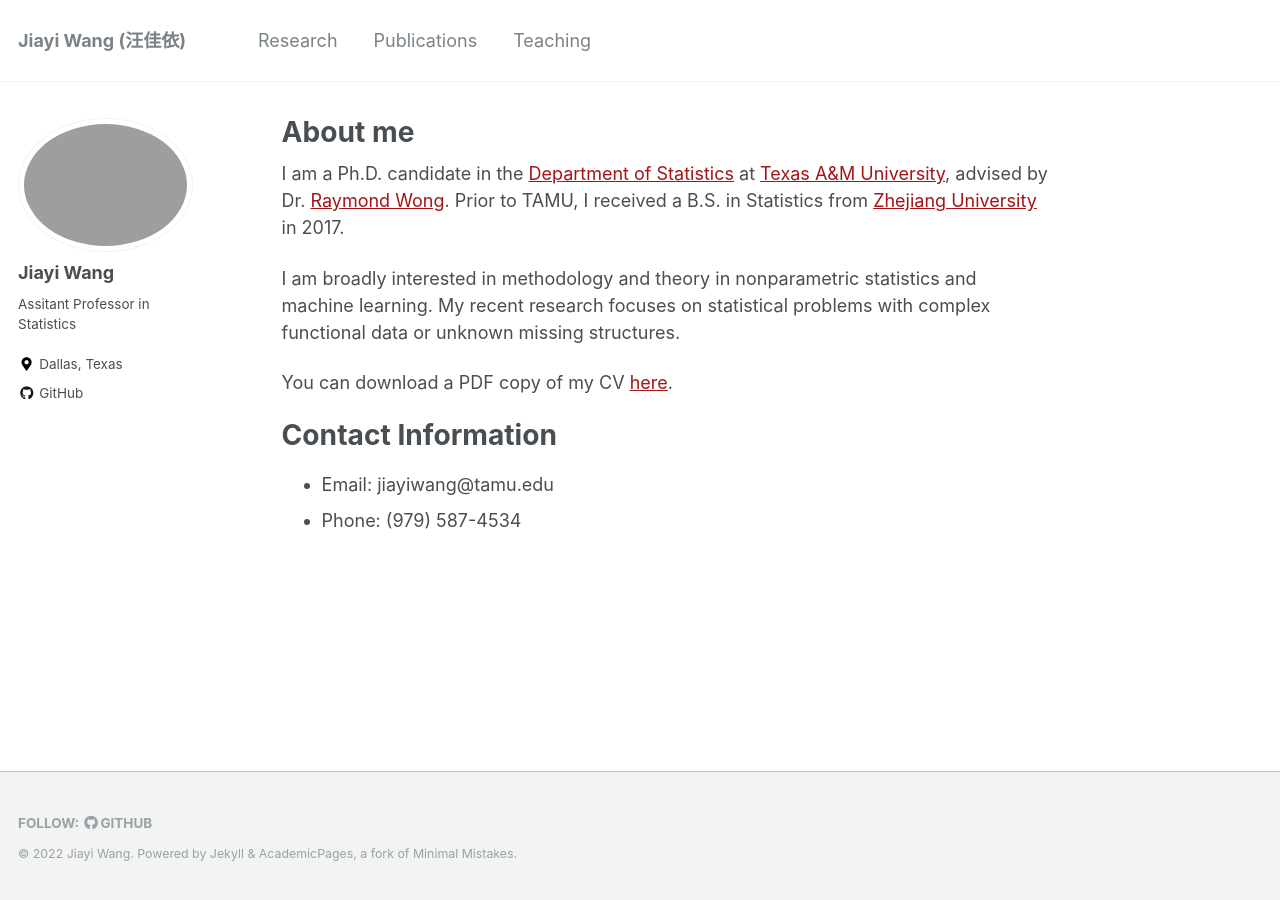
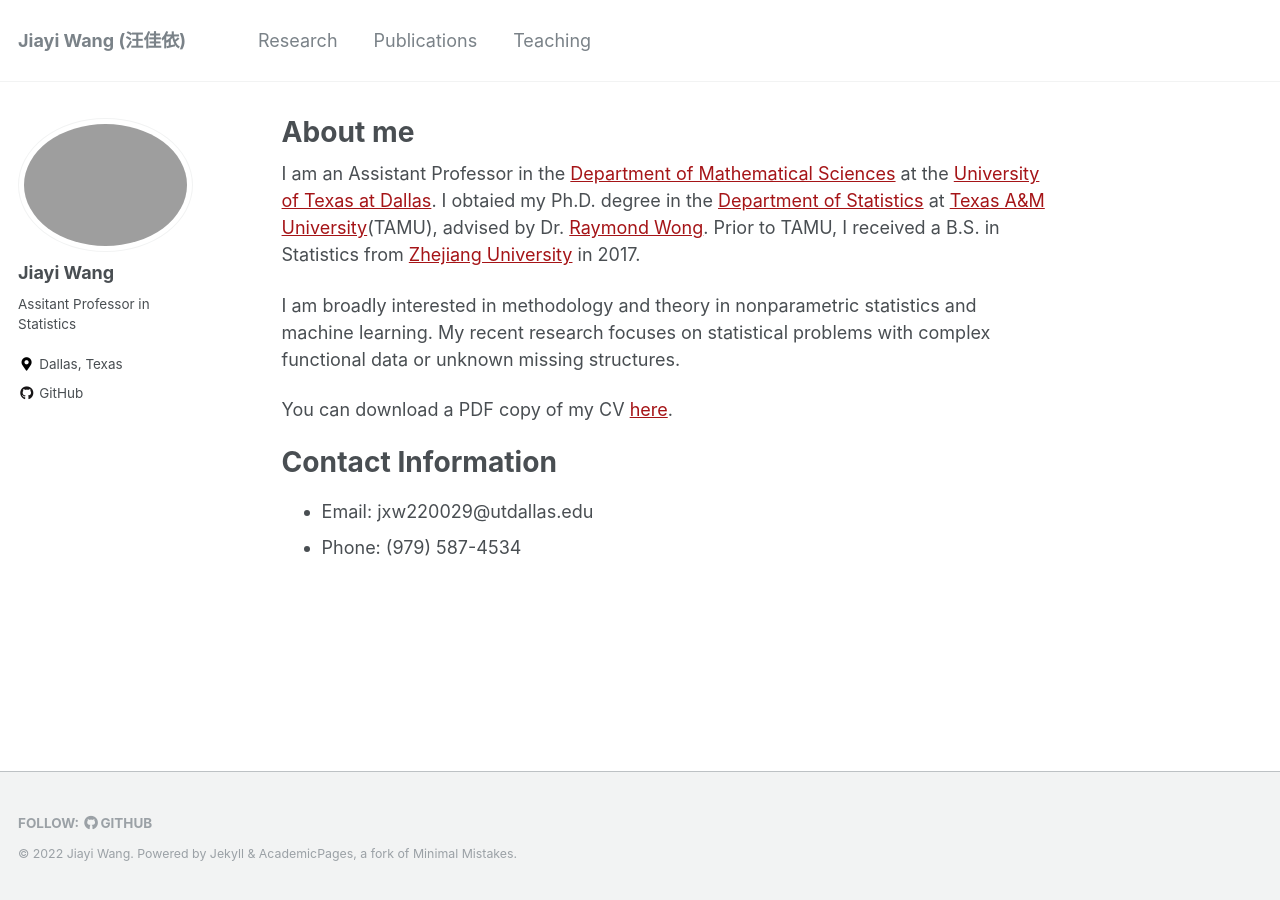
Before and after one commit to jiayiwang1017/jiayiwang1017.github.io, a Jekyll site: the page built from _pages/about.md, in a window 1280 px wide. Built offline with Jekyll 4.4.1, drawn with Linux system fonts in a browser that asks for light colours.

Commit message:
Update about.md

```diff
--- a/_pages/about.md
+++ b/_pages/about.md
@@ -9,7 +9,8 @@ redirect_from:
 ---
 
 
-I am a Ph.D. candidate in the [Department of Statistics](https://stat.tamu.edu/) at [Texas A&M University](https://www.tamu.edu/), advised by Dr. [Raymond Wong](https://raymondkww.github.io/). Prior to TAMU, I received a B.S. in Statistics from [Zhejiang University](https://www.zju.edu.cn/) in 2017.
+I am an Assistant Professor in the [Department of Mathematical Sciences](https://math.utdallas.edu/) at the [University of Texas at Dallas](https://www.utdallas.edu/). I obtaied my Ph.D. degree in the [Department of Statistics](https://stat.tamu.edu/) at [Texas A&M University](https://www.tamu.edu/)(TAMU), advised by Dr. [Raymond Wong](https://raymondkww.github.io/).
+Prior to TAMU, I received a B.S. in Statistics from [Zhejiang University](https://www.zju.edu.cn/) in 2017.
 
 
 I am broadly interested in methodology and theory in nonparametric statistics and machine learning.
@@ -23,5 +24,5 @@ You can download a PDF copy of my CV [here](/files/pdf/CV_short.pdf).
 
 Contact Information
 ======
-* Email: jiayiwang@tamu.edu
+* Email: jxw220029@utdallas.edu
 * Phone: (979) 587-4534
```
